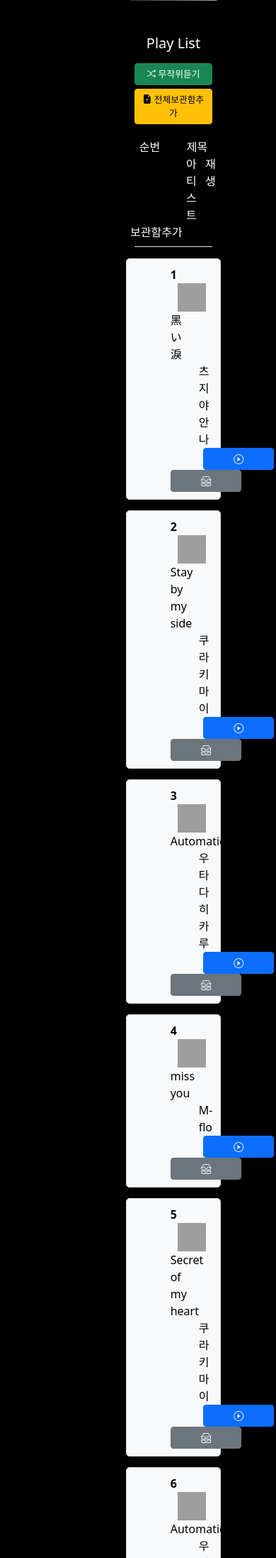
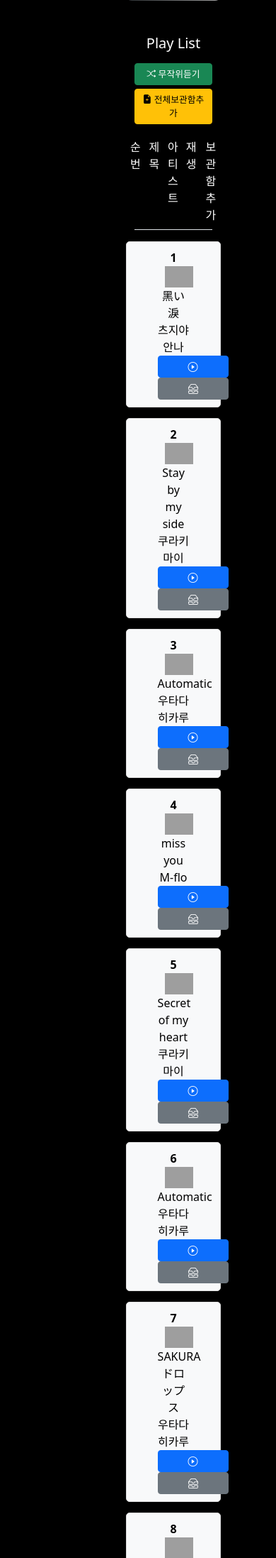
Before and after one commit to Hy30k92/gitmusic, a FastAPI app: page /music/index in a window 390 px wide. Shown: the part 986-3181 px from the top of the page at 71% size. Run offline with FastAPI, Linux system fonts and the light colour scheme; data comes from the database, SQL or seed files in the repository; both versions use the stored data as it was after the commit; grey boxes are pictures that could not be loaded.

Commit message:
play list중앙정렬완료

```diff
--- a/views/templates/include/musicinfo.html
+++ b/views/templates/include/musicinfo.html
@@ -171,6 +171,15 @@
     }
   }
 
+  .col-2:nth-child(4) {
+      /* 970px 이하일 때 4번 열의 마진을 제거 */
+      margin-left: 0;
+    }
 
+  .col-2:nth-child(3) {
+      /* 970px 이하일 때 3번 열의 왼쪽 여백을 제거하고 중앙 정렬 */
+      margin-left: 0;
+      text-align: center;
+  }
 
 </style>
--- a/views/templates/music/index.html
+++ b/views/templates/music/index.html
@@ -18,53 +18,37 @@
         box-shadow: 0 4px 8px rgba(0, 0, 0, 0.1); /* 그림자 효과 */
         margin-bottom: 20px; /* 섹션 간 여백 */
     }
-    .col-1 {
-        display: flex;
-        align-items: center; /* Vertically centers the content within the column */
-        justify-content: center; /* Horizontally centers the content */
-        flex-direction: row; /* Ensures content stays in a row layout */
-    }
-     /* 화면 크기가 600px 이하일 때 */
-     @media (max-width: 600px) {
+
+/**/
+     /* 화면이 970px 이하로 줄어들 때 적용될 스타일 */
+     @media (max-width: 970px) {
          .music-list-item {
-             flex-direction: column;
-             align-items: flex-start;
+             flex-direction: column; /* 세로 방향으로 항목 정렬 */
+             text-align: center; /* 텍스트 중앙 정렬 */
+             align-items: center; /* 모든 항목을 중앙으로 정렬 */
+             padding: 0; /* 여백 제거 */
+             border: none; /* 구분선 제거 (선택적) */
          }
 
-         .track-info, .music-title, .music-actions {
-             width: 100%;
-             text-align: left;
+         .music-list-item .col-2 {
+             width: 40%; /* 열의 너비를 전체 폭으로 설정 */
+             margin: 0; /* 마진 제거 */
+             padding: 0; /* 수직 패딩 추가 (선택적) */
+             box-sizing: border-box; /* 패딩과 테두리가 너비에 포함되도록 설정 */
+             justify-content: center; /* 열의 항목을 수평 중앙 정렬 */
          }
 
-         .track-info {
-             display: flex;
-             flex-direction: column;
-             align-items: center;
+         .music-list-item img.mimg {
+             max-width: 100%; /* 이미지가 열의 너비를 넘지 않도록 설정 */
+             height: auto; /* 이미지 비율 유지 */
          }
 
-         .track-info .mimg {
-             width: 80px;
-             height: 80px;
-         }
-
-         .music-title {
-             text-align: center;
-         }
-
-         .music-actions {
-             display: flex;
-             justify-content: space-between;
-             margin-top: 10px;
-         }
-
-         .music-actions button {
-             font-size: 12px;
-             width: 30px;
-             height: 30px;
-             padding: 0;
+         .music-list-item span,
+         .music-list-item button {
+             display: block; /* 버튼과 텍스트를 블록으로 변환하여 중앙 정렬 */
+             margin: 0 auto; /* 수평 중앙 정렬 */
          }
      }
-
 </style>
 {% endblock %}
 
@@ -134,7 +118,7 @@
     <span class="row header">
         <span class="col-2 text-center font-weight-bold">순번</span>
         <span class="col-2 text-center font-weight-bold">제목</span>
-        <span class="col-2 text-md-end font-weight-bold">아티스트</span>
+        <span class="col-2 text-center font-weight-bold">아티스트</span>
         <span class="col-2 text-md-center font-weight-bold">재생</span>
         <span class="col-2 text-md-start font-weight-bold">보관함추가</span>
     </span>
@@ -149,7 +133,7 @@
                 <div class="col-2 text-center">
                     <span style="color: black">{{ music.title }}</span>
                 </div>
-                    <div class="col-2 text-md-end">
+                <div class="col-2 text-center">
                     <span style="color: black">{{ music.singer }}</span>
                 </div>
                 <div class="col-2 text-md-center">
```
Also changed, not shown: app/clouds2024.db. Lines whose indentation alone changed are shown as unchanged.
